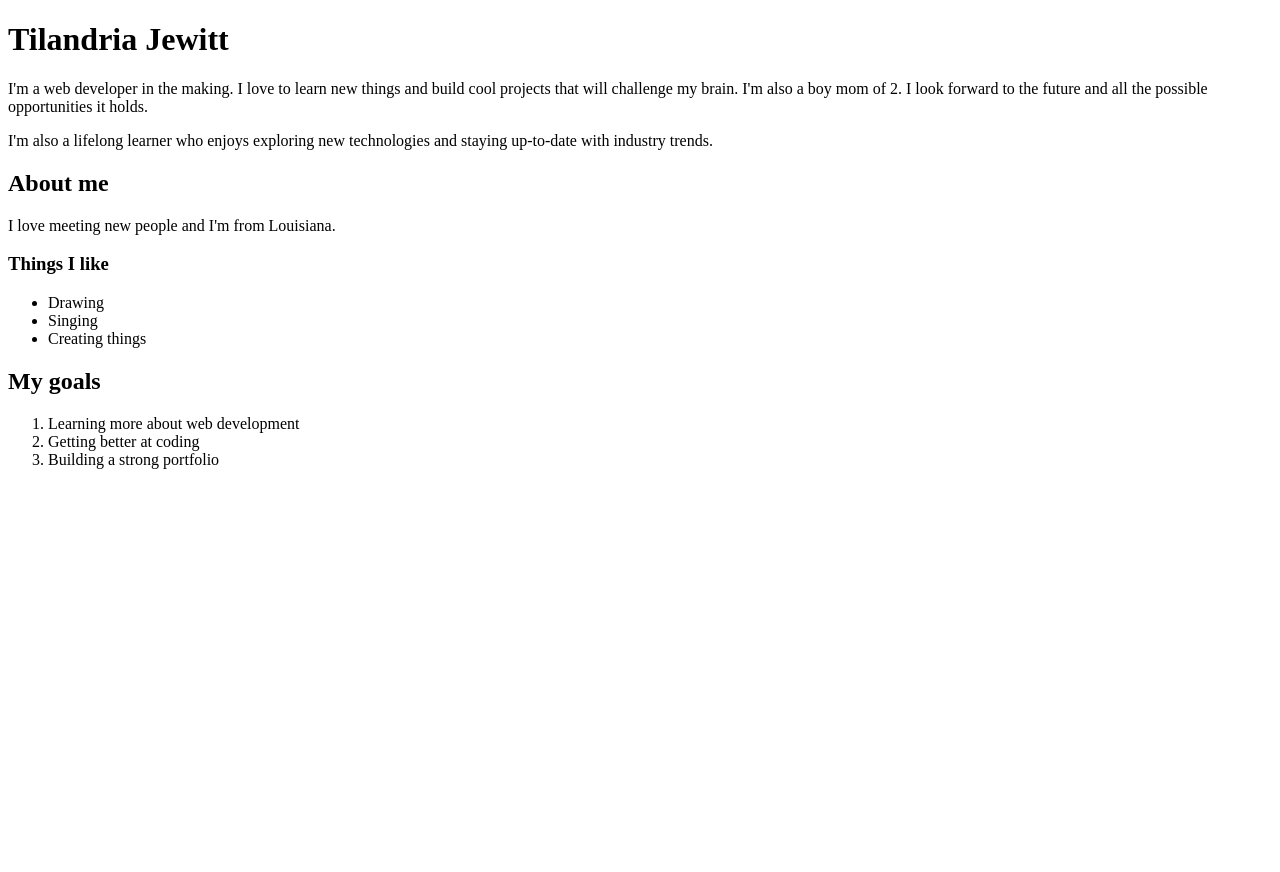
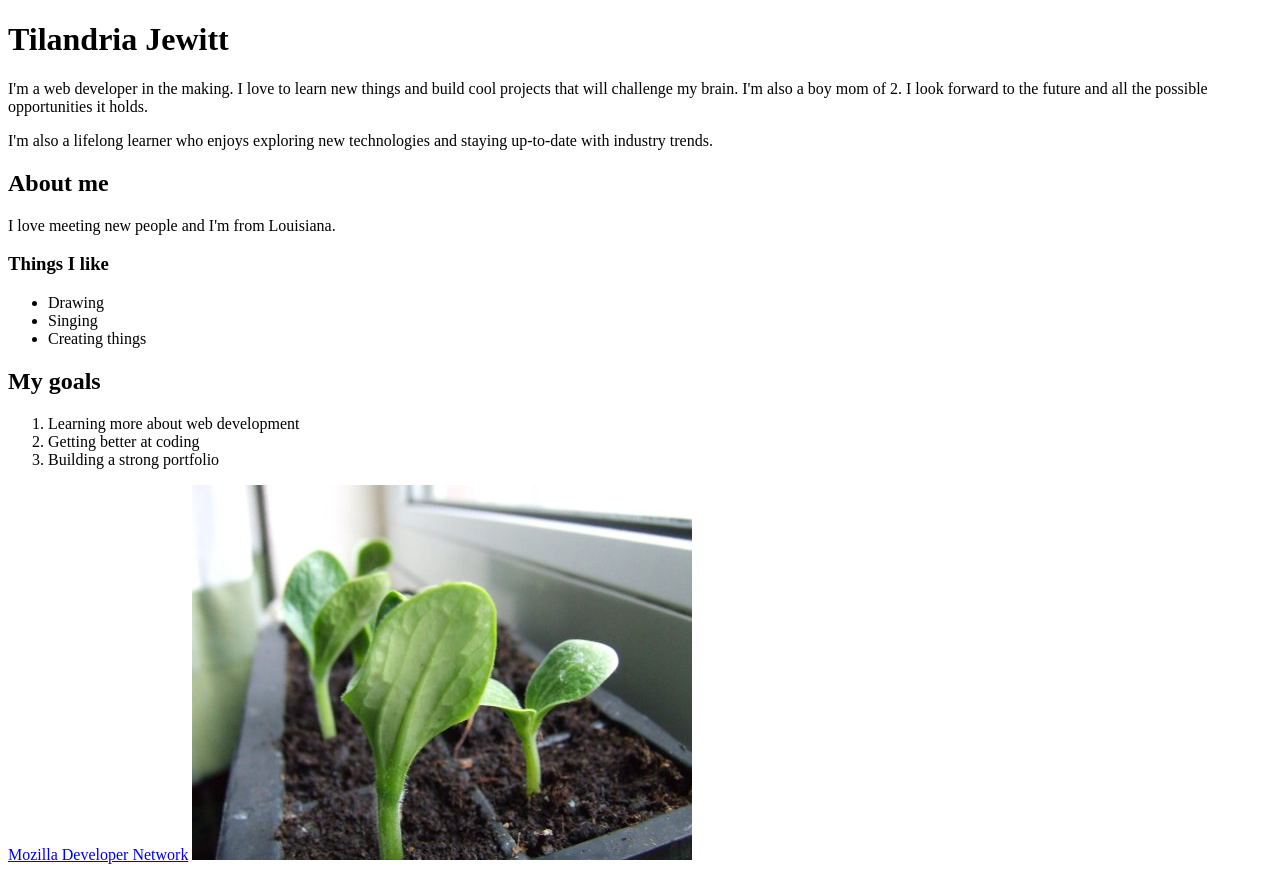
Before and after one commit to tjewitt-hub/Week-1-checkpoint-, a plain HTML site: page index.html in a window 1280 px wide. Before the commit the page ends 800 px from the top, so only its background shows below. Drawn offline with Linux system fonts and the light colour scheme.

Commit message:
Add Update ACP log

```diff
--- a/index.html
+++ b/index.html
@@ -23,5 +23,7 @@
         <li>Getting better at coding</li>
         <li>Building a strong portfolio</li>
     </ol>
+    <a href="https://developer.mozilla.org" target="_blank">Mozilla Developer Network</a>
+    <img src="images/plant.jpg" alt="A small green plant on a windowsill">
 </body>
 </html>
```
Also changed, not shown: images/plant.jpg (added).
